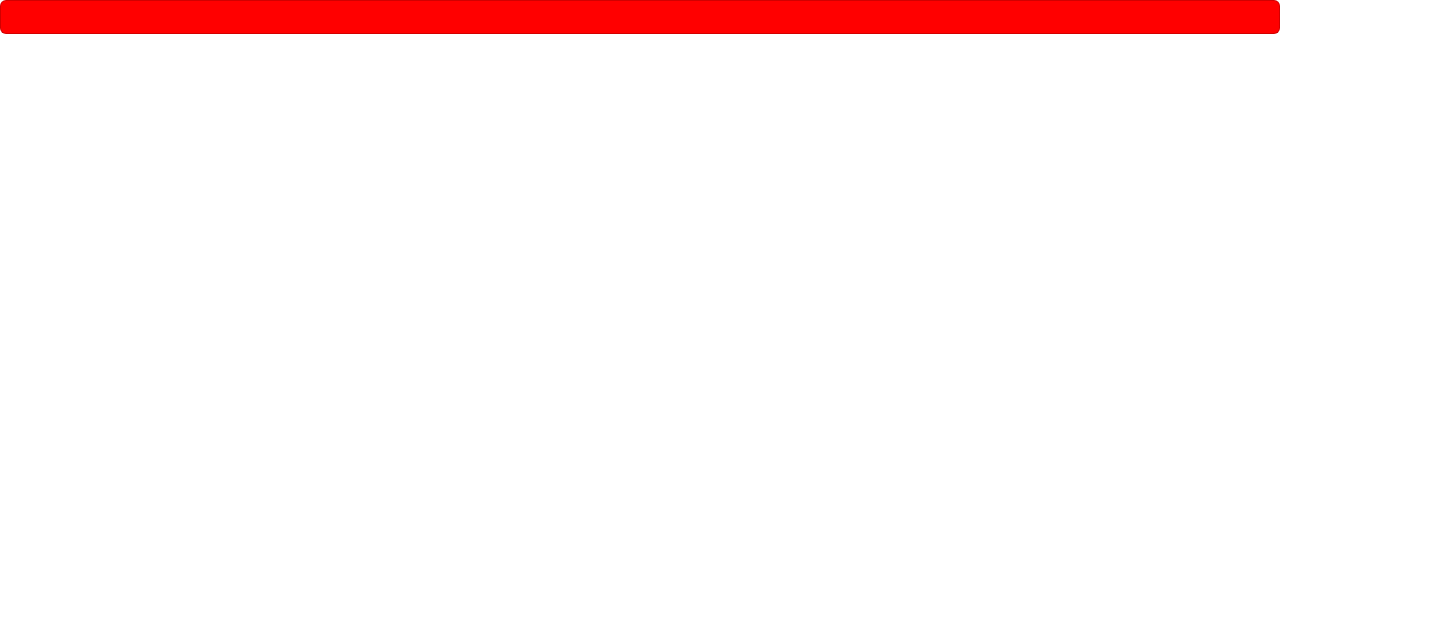
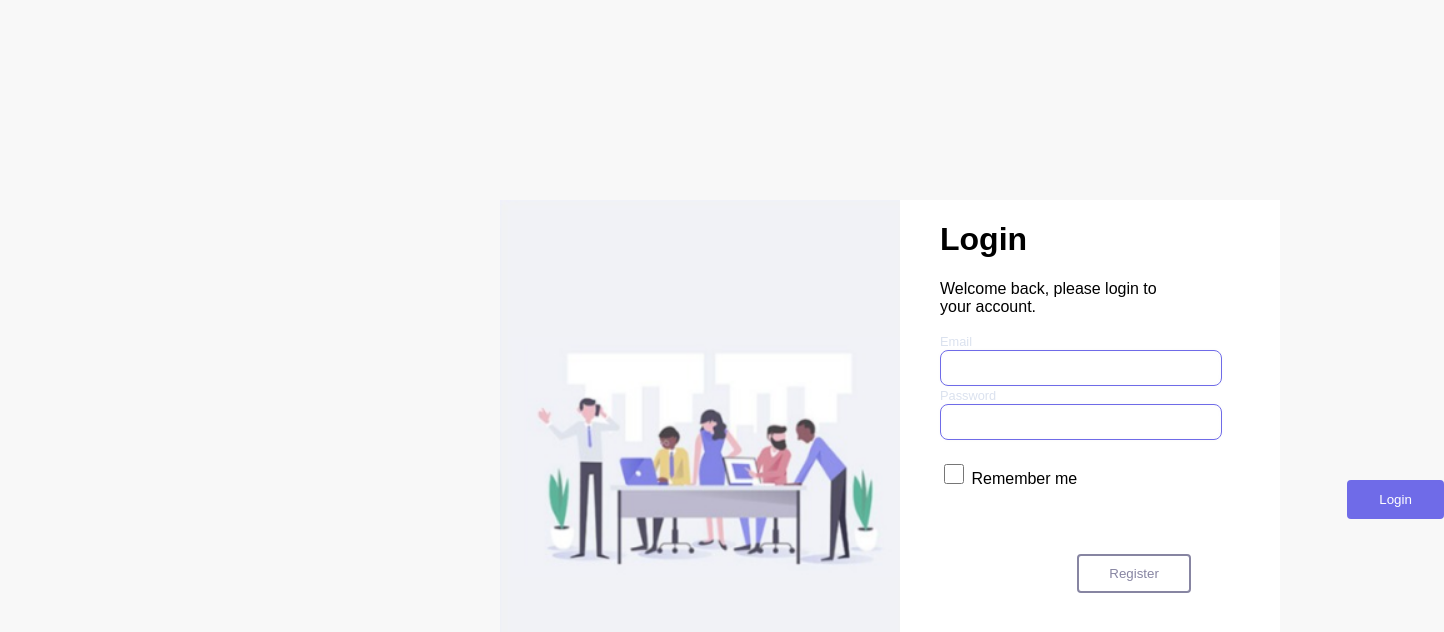
Before and after one commit to Mohammad-Alismael/cs476-project-frontend1.0.0, a React (Create React App) app: page /login in a window 1280 px wide. Shown: the top 632 px of the page, 1444 px wide, since content can reach past the window. Built offline with nearby package versions, Linux system fonts and the light colour scheme.

Commit message:
convert it to react

```diff
--- a/CS476/create-account.html
+++ b/CS476/create-account.html
@@ -3,7 +3,7 @@
 
 <head>
   <meta charset="utf-8">
-  <link rel="stylesheet" href="css/styles.css">
+  <link rel="stylesheet" href="../src/Pages/css/LoginPage.css">
   <link rel="preconnect" href="https://fonts.gstatic.com">
   <link href="https://fonts.googleapis.com/css2?family=Charmonman&display=swap" rel="stylesheet">
   <title>Create Account</title>
--- a/CS476/login.html
+++ b/CS476/login.html
@@ -3,7 +3,7 @@
 
 <head>
   <meta charset="utf-8">
-  <link rel="stylesheet" href="css/styles.css">
+  <link rel="stylesheet" href="../src/Pages/css/LoginPage.css">
 
   <title>Login</title>
 </head>
@@ -13,7 +13,7 @@
 
   <div class="middle">
     <div class="middle-left">
-      <img class="middle-img" src="images/Design.png" alt="">
+      <img class="middle-img" src="../src/Pages/css/Design.png" alt="">
     </div>
 
     <div class="middle-right">
--- a/src/Pages/LoginForm.js
+++ b/src/Pages/LoginForm.js
@@ -1,17 +1,31 @@
-import React, {Component} from 'react';
-import {Card,CardBody} from 'reactstrap';
-import 'bootstrap/dist/css/bootstrap.min.css';
-import './css/LandingPage.css'
+import {Component,Link} from 'react';
+import '../Pages/css/LoginPage.css'
+import img from '../Pages/css/Design.png'
 class LoginForm extends Component {
+
     render() {
         return (
-            <div>
-                <Card className="myCard">
-                    <CardBody>
+            <div className="middle">
+                 <div className="middle-left">
+                     <img className="middle-img" src={img} alt="" />
+                 </div>
+            <div className="middle-right">
+                <h1>Login</h1>
+                <p>Welcome back, please login to your account.</p>
+                <form className="user-info">
+                    <label className="email" htmlFor="email">Email</label>
+                    <input type="email" className="form-input" name="email" required/><br/>
+                    <label className="password" htmlFor="password">Password</label><br/>
+                 <input type="password" className="form-input" name="password" required/><br/>
+                <input type="checkbox" className="checkbox-form" name="terms" value=""/>
+                 <label htmlFor="terms"> Remember me</label>
+                {/*<Link className="forgot-password" to="">Forgot Password?</Link><br/>*/}
+               <button className="login-butt" type="button" name="button">Login</button>
+                <button className="register-butt" type="button" name="button">Register</button>
+                    </form>
+                </div>
+            </div>
 
-                    </CardBody>
-                </Card>
-            </div>
         );
     }
 }
--- a/CS476/css/styles.css
+++ b/src/Pages/css/LoginPage.css
@@ -57,8 +57,8 @@ body {
   border-radius: 8px;
   height: 2rem;
   width: 115%;
-  border-color: #8785a2;
-  border: 1px solid #aaa;
+  /*border-color: rgb(111, 107, 232);*/
+  border: 1px solid rgb(111, 107, 232);
   box-shadow: inset 0 0 5px #fafafa, 0 0 5px #fafafa;
 }
 
@@ -70,13 +70,12 @@ body {
 
 /* Button Section */
 .login-button {
-  margin: 30% 0 5% 0;
   position: absolute;
   border-radius: 4px;
-  margin-top: 40px;
+  margin: 40px 0 5%;
   padding: 10px 30px;
-  color: #8785a2;
-  border-color: #8785a2;
+  color: rgb(111, 107, 232);
+  border-color: rgb(111, 107, 232);
   border-style: solid;
   background-color: white;
 }
@@ -97,7 +96,7 @@ body {
   margin: 30% 0 5% 0;
   position: absolute;
   border-radius: 4px;
-  margin-top: 40px;
+  /*margin-top: 40px;*/
   padding: 10px 30px;
   color: #8785a2;
   border-color: #8785a2;
```
Also changed, not shown: src/Pages/css/Design.png (renamed from CS476/images/Design.png).
